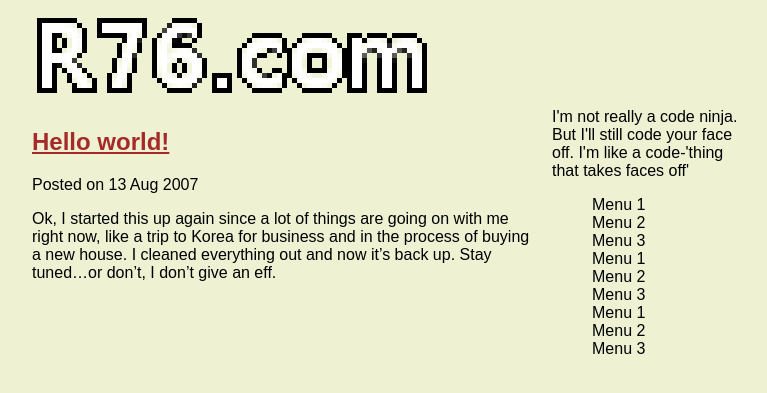
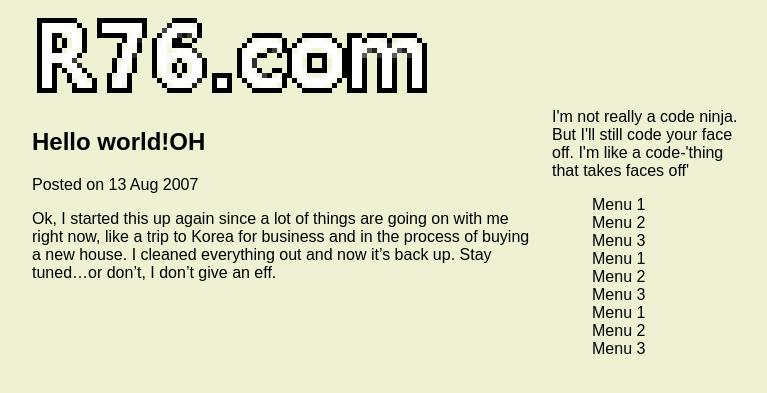
Before and after one commit to Ronnie76er/ronalleva, a Jekyll site: the page built from _posts/2007-08-13-hello-world.markdown, in a window 1280 px wide. Shown: the top 393 px of the page, without its empty margins (248-1015 px from the left). Built offline with Jekyll 4.4.1, drawn with Linux system fonts in a browser that asks for light colours; some web fonts are replaced; Markdown is read by kramdown in place of the engine named in the settings.

```diff
--- a/_layouts/post.html
+++ b/_layouts/post.html
@@ -3,7 +3,7 @@ layout: default
 ---
 
 <header>
-<h2><a href="{{ page.url }}">{{ page.title }}</a></h2>
+<h2>{{ page.title }}OH</h2>
 </header>
 
 <article>
```
